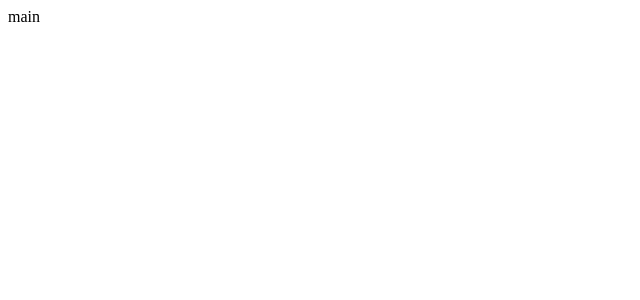
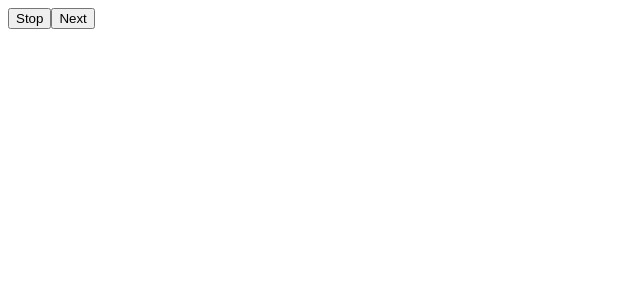
Before and after one commit to mykniaz/ng-home-server, an Angular app: page / in a window 1280 px wide. Shown: the top 300 px of the page, without its empty margins (0-640 px from the left). Built offline with nearby package versions, Linux system fonts and the light colour scheme.

Commit message:
finish of learning rxjs

```diff
--- a/src/app/app.component.html
+++ b/src/app/app.component.html
@@ -1,4 +1,5 @@
 <div class="content" role="main">
-  main
+  <button class="btn" (click)="stopInterval()">Stop</button>
+  <button class="btn btn-danger" (click)="next()">Next</button>
 </div>
 <router-outlet></router-outlet>
--- a/src/app/app.component.ts
+++ b/src/app/app.component.ts
@@ -1,10 +1,27 @@
 import { Component } from '@angular/core';
+import {Subscription, Subject} from 'rxjs';
 
 @Component({
   selector: 'app-root',
   templateUrl: './app.component.html',
   styleUrls: ['./app.component.scss']
 })
+
 export class AppComponent {
-  title = 'ng-home-server';
+  sub: Subscription;
+  stream$: Subject<number> = new Subject<number>();
+  counter = 0;
+
+  constructor() {
+    this.sub = this.stream$.subscribe((value) => console.log(`subscribe: ${value}`));
+  }
+
+  stopInterval() {
+    this.sub.unsubscribe();
+  }
+
+  next() {
+    this.counter++
+    this.stream$.next(this.counter);
+  }
 }
```
